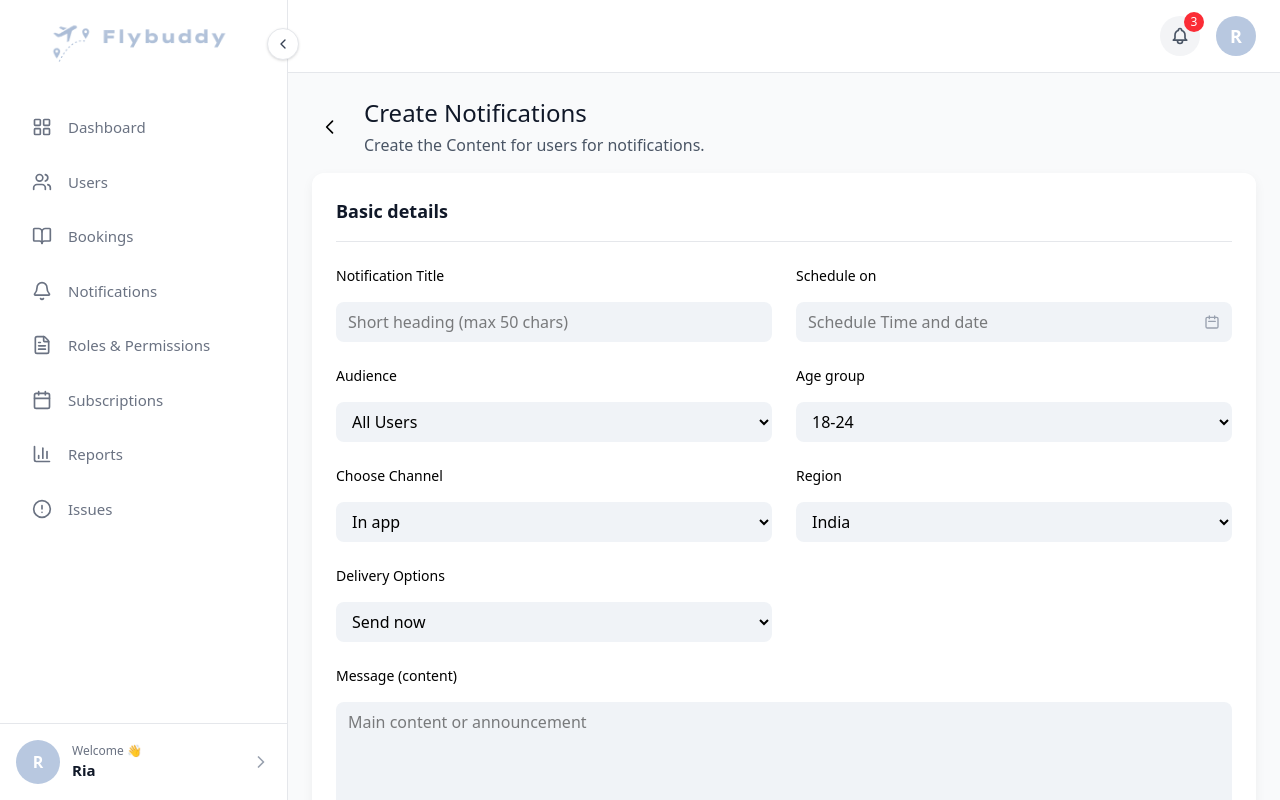
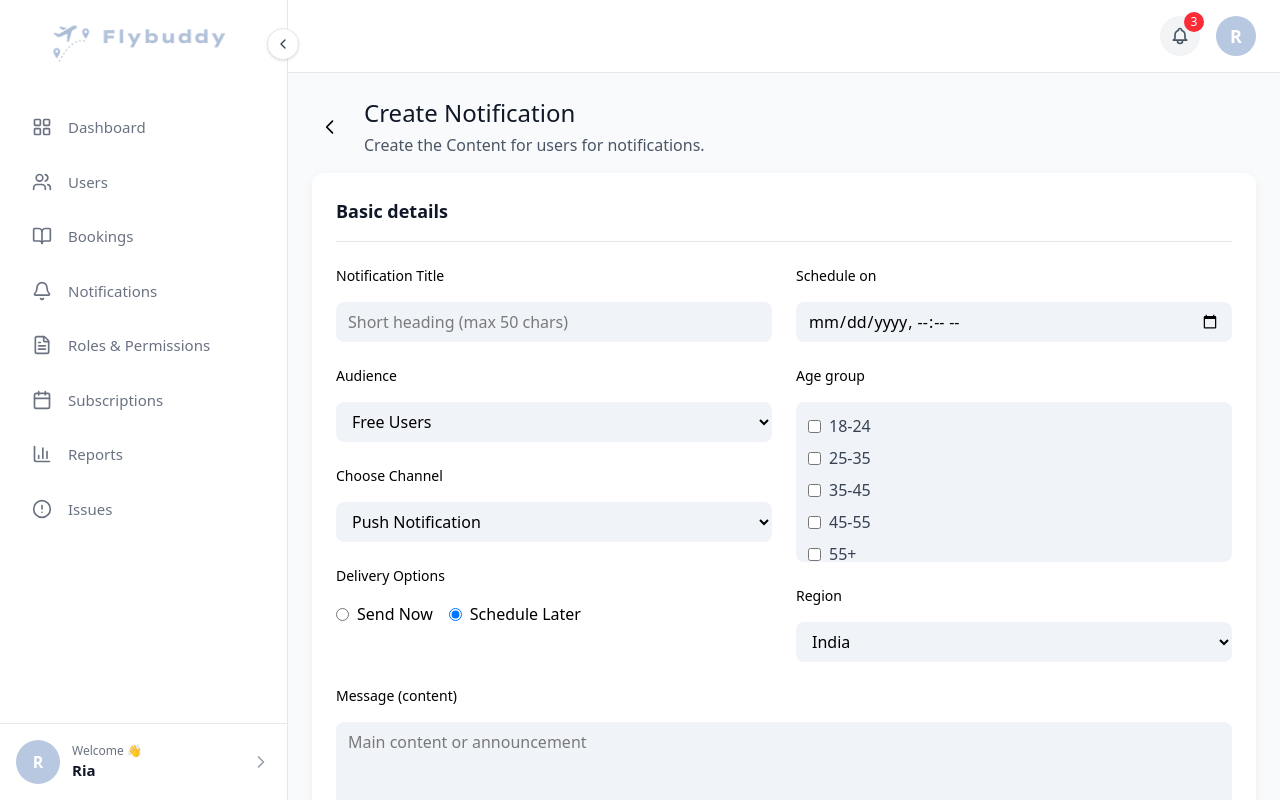
Before and after one commit to kanakk365/FlyBuddy, a React (Vite) app: page /create-notification in a window 1280 px wide. Built offline with nearby package versions, Linux system fonts and the light colour scheme.

Commit message:
feat : some more apis

```diff
--- a/src/components/pages/CreateNotification.jsx
+++ b/src/components/pages/CreateNotification.jsx
@@ -1,72 +1,121 @@
-import React, { useState } from 'react'
-import { useNavigate } from 'react-router-dom'
-import MainLayout from '../common/MainLayout'
+import React, { useState, useEffect } from "react";
+import { useNavigate, useLocation } from "react-router-dom";
+import MainLayout from "../common/MainLayout";
+import {
+  createNotification,
+  updateNotification,
+} from "../../api/notifications";
 
 function CreateNotification() {
-  const navigate = useNavigate()
+  const navigate = useNavigate();
+  const location = useLocation();
+  const editingNotification = location.state?.notification;
+
   const [formData, setFormData] = useState({
-    title: '',
-    audience: '',
-    channel: '',
-    deliveryOptions: '',
-    scheduleOn: '',
-    ageGroup: '',
-    region: '',
-    message: ''
-  })
+    title: "",
+    audience: "FREE_USERS",
+    channel: "PUSH",
+    deliverAt: "",
+    ageGroups: [],
+    region: "India",
+    message: "",
+    sendNow: false,
+  });
+
+  const [loading, setLoading] = useState(false);
+
+  useEffect(() => {
+    if (editingNotification) {
+      setFormData({
+        title: editingNotification.title || "",
+        audience: editingNotification.audience || "FREE_USERS",
+        channel: editingNotification.channel || "PUSH",
+        deliverAt: editingNotification.deliverAt
+          ? new Date(editingNotification.deliverAt).toISOString().slice(0, 16)
+          : "",
+        ageGroups: editingNotification.ageGroups || [],
+        region: editingNotification.region || "India",
+        message: editingNotification.message || "",
+        sendNow: !editingNotification.deliverAt,
+      });
+    }
+  }, [editingNotification]);
 
   const audienceOptions = [
-    'All Users',
-    'Free Users',
-    'Premium Users'
-  ]
+    { label: "All Users", value: "ALL_USERS" },
+    { label: "Free Users", value: "FREE_USERS" },
+    { label: "Premium Users", value: "PREMIUM_USERS" },
+  ];
 
   const channelOptions = [
-    'In app',
-    'SMS',
-    'Email'
-  ]
+    { label: "Push Notification", value: "PUSH" },
+    { label: "SMS", value: "SMS" },
+    { label: "Email", value: "EMAIL" },
+    { label: "In App", value: "IN_APP" },
+  ];
 
-  const deliveryOptions = [
-    'Send now',
-    'Schedule later'
-  ]
-
-  const ageGroupOptions = [
-    '18-24',
-    '25-35',
-    '35-45',
-    '45-55',
-    '55+'
-  ]
+  const ageGroupOptions = ["18-24", "25-35", "35-45", "45-55", "55+"];
 
   const regionOptions = [
-    'India',
-    'Indianapolis',
-    'Ireland',
-    'Iraq',
-    'Iceland',
-    'Indonesia',
-    'Italy',
-    'Israel'
-  ]
+    "India",
+    "Indianapolis",
+    "Ireland",
+    "Iraq",
+    "Iceland",
+    "Indonesia",
+    "Italy",
+    "Israel",
+  ];
 
   const handleInputChange = (field, value) => {
-    setFormData(prev => ({
+    setFormData((prev) => ({
       ...prev,
-      [field]: value
-    }))
-  }
+      [field]: value,
+    }));
+  };
+
+  const handleAgeGroupChange = (e) => {
+    const value = e.target.value;
+    setFormData((prev) => {
+      const newAgeGroups = prev.ageGroups.includes(value)
+        ? prev.ageGroups.filter((g) => g !== value)
+        : [...prev.ageGroups, value];
+      return { ...prev, ageGroups: newAgeGroups };
+    });
+  };
 
   const handleCancel = () => {
-    navigate('/notifications')
+    navigate("/notifications");
+  };
+
+  const handleSubmit = async () => {
+    setLoading(true);
+    try {
+      const payload = {
+        title: formData.title,
+        audience: formData.audience,
+        channel: formData.channel,
+        message: formData.message,
+        region: formData.region,
+        ageGroups: formData.ageGroups,
+        deliverAt: formData.sendNow
+          ? new Date().toISOString()
+          : new Date(formData.deliverAt).toISOString(),
+      };
+
+      if (editingNotification) {
+        await updateNotification(editingNotification.id, payload);
+      } else {
+        await createNotification(payload);
       }
-
-  const handleSchedule = () => {
-    console.log('Scheduling notification:', formData)
-    // Implement notification scheduling logic
-    navigate('/notifications')
+      navigate("/notifications");
+    } catch (error) {
+      console.error("Error saving notification:", error);
+      alert("Failed to save notification");
+    } finally {
+      setLoading(false);
     }
+  };
 
   return (
     <MainLayout>
@@ -74,24 +123,42 @@ function CreateNotification() {
         <div className="max-w-7xl mx-auto">
           <div className="flex items-center mb-4">
             <button
-                  onClick={() => navigate('/notifications')}
+              onClick={() => navigate("/notifications")}
               className="mr-4 p-2 rounded-lg hover:bg-gray-100"
             >
-                  <svg className="w-5 h-5" fill="none" stroke="currentColor" viewBox="0 0 24 24">
-                    <path strokeLinecap="round" strokeLinejoin="round" strokeWidth={2} d="M15 19l-7-7 7-7" />
+              <svg
+                className="w-5 h-5"
+                fill="none"
+                stroke="currentColor"
+                viewBox="0 0 24 24"
+              >
+                <path
+                  strokeLinecap="round"
+                  strokeLinejoin="round"
+                  strokeWidth={2}
+                  d="M15 19l-7-7 7-7"
+                />
               </svg>
             </button>
             <div>
-                  <h1 className="text-2xl font-medium text-gray-900">Create Notifications</h1>
+              <h1 className="text-2xl font-medium text-gray-900">
+                {editingNotification
+                  ? "Edit Notification"
+                  : "Create Notification"}
+              </h1>
               <p className="text-gray-600 mt-1">
-                    Create the Content for users for notifications.
+                {editingNotification
+                  ? "Update the content of the notification."
+                  : "Create the Content for users for notifications."}
               </p>
             </div>
           </div>
 
           {/* Form */}
           <div className="bg-white rounded-xl shadow-[0px_4px_12px_0px_rgba(0,0,0,0.05)] border-[#e7e7e7] p-6">
-              <h3 className="text-lg font-semibold text-gray-900 mb-4">Basic details</h3>
+            <h3 className="text-lg font-semibold text-gray-900 mb-4">
+              Basic details
+            </h3>
 
             <hr className="border-gray-200 mb-6" />
 
@@ -100,11 +167,13 @@ function CreateNotification() {
               <div className="space-y-6">
                 {/* Notification Title */}
                 <div>
-                    <label className="block text-sm font-medium text-black mb-4">Notification Title</label>
+                  <label className="block text-sm font-medium text-black mb-4">
+                    Notification Title
+                  </label>
                   <input
                     type="text"
                     value={formData.title}
-                      onChange={(e) => handleInputChange('title', e.target.value)}
+                    onChange={(e) => handleInputChange("title", e.target.value)}
                     placeholder="Short heading (max 50 chars)"
                     className="w-full px-3 py-2 bg-[#f0f3f7] rounded-lg focus:outline-none transition-colors"
                     maxLength={50}
@@ -113,44 +182,69 @@ function CreateNotification() {
 
                 {/* Audience */}
                 <div>
-                    <label className="block text-sm font-medium text-black mb-4">Audience</label>
+                  <label className="block text-sm font-medium text-black mb-4">
+                    Audience
+                  </label>
                   <select
                     value={formData.audience}
-                      onChange={(e) => handleInputChange('audience', e.target.value)}
+                    onChange={(e) =>
+                      handleInputChange("audience", e.target.value)
+                    }
                     className="w-full px-3 py-2 bg-[#f0f3f7] rounded-lg focus:outline-none transition-colors"
                   >
                     {audienceOptions.map((option) => (
-                        <option key={option} value={option}>{option}</option>
+                      <option key={option.value} value={option.value}>
+                        {option.label}
+                      </option>
                     ))}
                   </select>
                 </div>
 
                 {/* Choose Channel */}
                 <div>
-                    <label className="block text-sm font-medium text-black mb-4">Choose Channel</label>
+                  <label className="block text-sm font-medium text-black mb-4">
+                    Choose Channel
+                  </label>
                   <select
                     value={formData.channel}
-                      onChange={(e) => handleInputChange('channel', e.target.value)}
+                    onChange={(e) =>
+                      handleInputChange("channel", e.target.value)
+                    }
                     className="w-full px-3 py-2 bg-[#f0f3f7] rounded-lg focus:outline-none transition-colors"
                   >
                     {channelOptions.map((option) => (
-                        <option key={option} value={option}>{option}</option>
+                      <option key={option.value} value={option.value}>
+                        {option.label}
+                      </option>
                     ))}
                   </select>
                 </div>
 
                 {/* Delivery Options */}
                 <div>
-                    <label className="block text-sm font-medium text-black mb-4">Delivery Options</label>
-                    <select
-                      value={formData.deliveryOptions}
-                      onChange={(e) => handleInputChange('deliveryOptions', e.target.value)}
-                      className="w-full px-3 py-2 bg-[#f0f3f7] rounded-lg focus:outline-none transition-colors"
-                    >
-                      {deliveryOptions.map((option) => (
-                        <option key={option} value={option}>{option}</option>
-                      ))}
-                    </select>
+                  <label className="block text-sm font-medium text-black mb-4">
+                    Delivery Options
+                  </label>
+                  <div className="flex items-center space-x-4">
+                    <label className="flex items-center">
+                      <input
+                        type="radio"
+                        checked={formData.sendNow}
+                        onChange={() => handleInputChange("sendNow", true)}
+                        className="mr-2"
+                      />
+                      Send Now
+                    </label>
+                    <label className="flex items-center">
+                      <input
+                        type="radio"
+                        checked={!formData.sendNow}
+                        onChange={() => handleInputChange("sendNow", false)}
+                        className="mr-2"
+                      />
+                      Schedule Later
+                    </label>
+                  </div>
                 </div>
               </div>
 
@@ -158,45 +252,62 @@ function CreateNotification() {
               <div className="space-y-6">
                 {/* Schedule on */}
                 <div>
-                    <label className="block text-sm font-medium text-black mb-4">Schedule on</label>
+                  <label className="block text-sm font-medium text-black mb-4">
+                    Schedule on
+                  </label>
                   <div className="relative">
                     <input
-                        type="text"
-                        value={formData.scheduleOn}
-                        onChange={(e) => handleInputChange('scheduleOn', e.target.value)}
-                        placeholder="Schedule Time and date"
-                        className="w-full px-3 py-2 pr-10 bg-[#f0f3f7] rounded-lg focus:outline-none transition-colors"
+                      type="datetime-local"
+                      value={formData.deliverAt}
+                      onChange={(e) =>
+                        handleInputChange("deliverAt", e.target.value)
+                      }
+                      disabled={formData.sendNow}
+                      className="w-full px-3 py-2 bg-[#f0f3f7] rounded-lg focus:outline-none transition-colors disabled:opacity-50"
                     />
-                      <svg className="absolute right-3 top-1/2 transform -translate-y-1/2 w-4 h-4 text-gray-400" fill="none" stroke="currentColor" viewBox="0 0 24 24">
-                        <path strokeLinecap="round" strokeLinejoin="round" strokeWidth={2} d="M8 7V3m8 4V3m-9 8h10M5 21h14a2 2 0 002-2V7a2 2 0 00-2-2H5a2 2 0 00-2 2v12a2 2 0 002 2z" />
-                      </svg>
                   </div>
                 </div>
 
-                  {/* Age group - Single select */}
+                {/* Age group - Multi select */}
                 <div>
-                    <label className="block text-sm font-medium text-black mb-4">Age group</label>
-                    <select
-                      value={formData.ageGroup}
-                      onChange={(e) => handleInputChange('ageGroup', e.target.value)}
-                      className="w-full px-3 py-2 bg-[#f0f3f7] rounded-lg focus:outline-none transition-colors"
+                  <label className="block text-sm font-medium text-black mb-4">
+                    Age group
+                  </label>
+                  <div className="p-3 bg-[#f0f3f7] rounded-lg max-h-40 overflow-y-auto">
+                    {ageGroupOptions.map((option) => (
+                      <label
+                        key={option}
+                        className="flex items-center mb-2 last:mb-0 cursor-pointer"
                       >
-                      {ageGroupOptions.map((option) => (
-                        <option key={option} value={option}>{option}</option>
+                        <input
+                          type="checkbox"
+                          value={option}
+                          checked={formData.ageGroups.includes(option)}
+                          onChange={handleAgeGroupChange}
+                          className="mr-2 rounded text-blue-600 focus:ring-blue-500"
+                        />
+                        <span className="text-gray-700">{option}</span>
+                      </label>
                     ))}
-                    </select>
+                  </div>
                 </div>
 
                 {/* Region - Single select */}
                 <div>
-                    <label className="block text-sm font-medium text-black mb-4">Region</label>
+                  <label className="block text-sm font-medium text-black mb-4">
+                    Region
+                  </label>
                   <select
                     value={formData.region}
-                      onChange={(e) => handleInputChange('region', e.target.value)}
+                    onChange={(e) =>
+                      handleInputChange("region", e.target.value)
+                    }
                     className="w-full px-3 py-2 bg-[#f0f3f7] rounded-lg focus:outline-none transition-colors"
                   >
                     {regionOptions.map((option) => (
-                        <option key={option} value={option}>{option}</option>
+                      <option key={option} value={option}>
+                        {option}
+                      </option>
                     ))}
                   </select>
                 </div>
@@ -205,10 +316,12 @@ function CreateNotification() {
 
             {/* Message (content) - Full width */}
             <div className="mt-6">
-                <label className="block text-sm font-medium text-black mb-4">Message (content)</label>
+              <label className="block text-sm font-medium text-black mb-4">
+                Message (content)
+              </label>
               <textarea
                 value={formData.message}
-                  onChange={(e) => handleInputChange('message', e.target.value)}
+                onChange={(e) => handleInputChange("message", e.target.value)}
                 placeholder="Main content or announcement"
                 rows={4}
                 className="w-full px-3 py-2 bg-[#f0f3f7] rounded-lg focus:outline-none transition-colors resize-none"
@@ -221,20 +334,28 @@ function CreateNotification() {
             <button
               onClick={handleCancel}
               className="px-6 py-2 bg-red-600 text-white rounded-full hover:bg-red-700 transition-colors"
+              disabled={loading}
             >
               Cancel
             </button>
             <button
-                onClick={handleSchedule}
-                className="px-6 py-2 bg-green-600 text-white rounded-full hover:bg-green-700 transition-colors"
+              onClick={handleSubmit}
+              className="px-6 py-2 bg-green-600 text-white rounded-full hover:bg-green-700 transition-colors disabled:opacity-50"
+              disabled={loading}
             >
-                {formData.deliveryOptions === 'Send now' ? 'Send now' : 'Schedule'}
+              {loading
+                ? "Saving..."
+                : editingNotification
+                  ? "Update"
+                  : formData.sendNow
+                    ? "Send Now"
+                    : "Schedule"}
             </button>
           </div>
         </div>
       </div>
     </MainLayout>
-  )
+  );
 }
 
-export default CreateNotification
+export default CreateNotification;
```
Also changed, not shown: src/api/notifications.js (+21 -0 lines), src/components/pages/Notifications.jsx (+16 -3 lines). Lines whose indentation alone changed are shown as unchanged.
